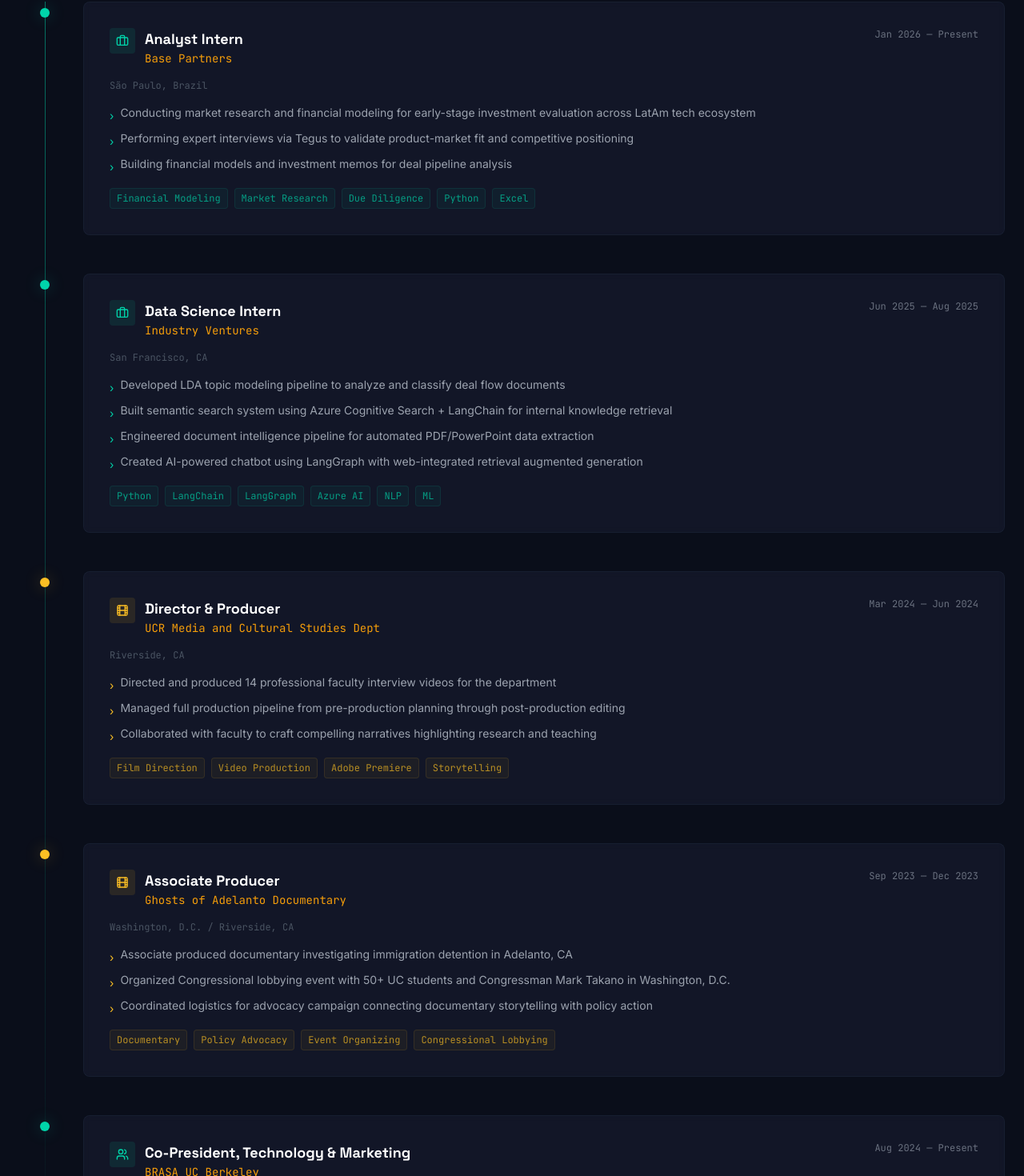
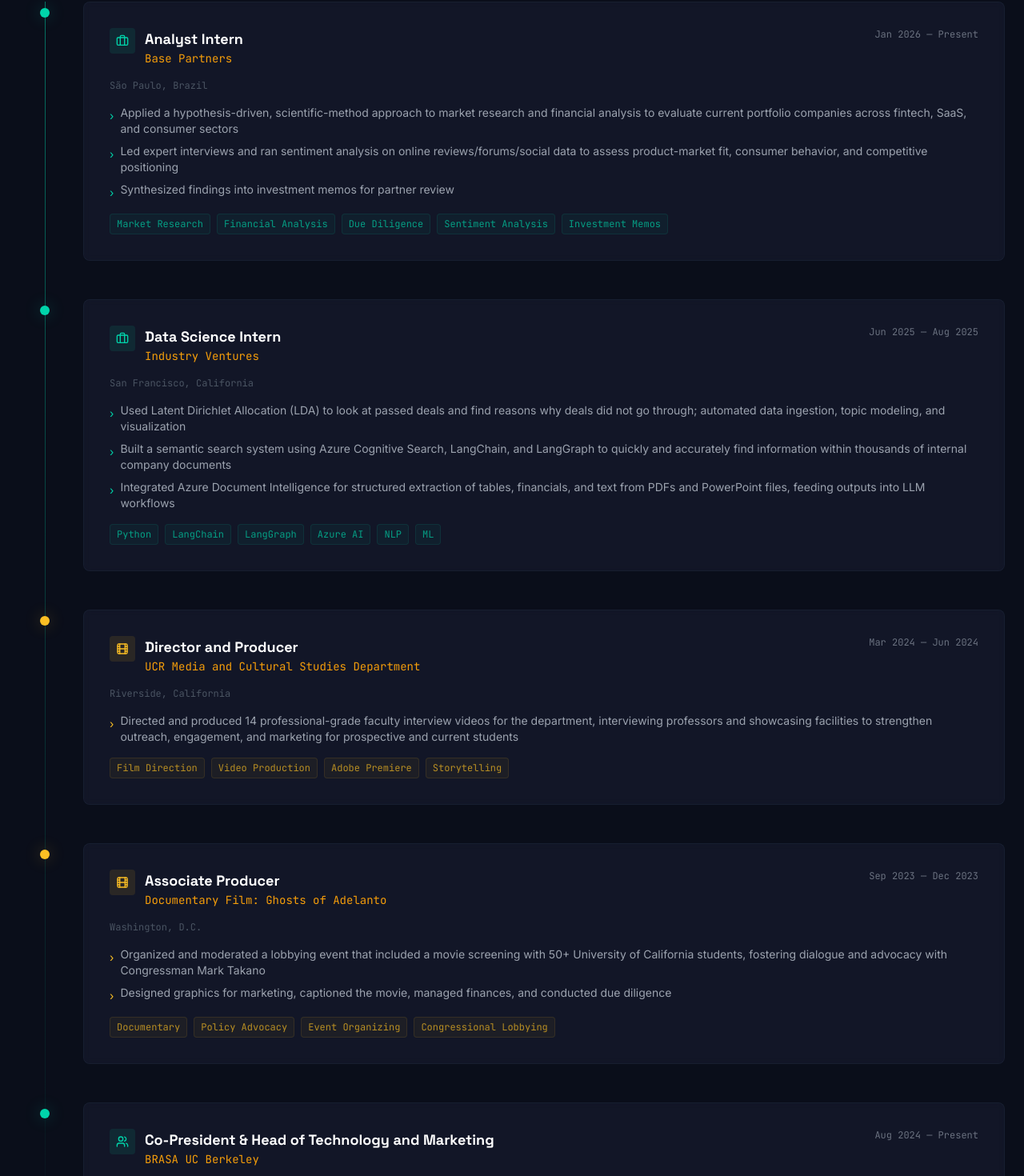
Before and after one commit to LuizFelipeBarbosa/portfolio-website, a Next.js app: page / in a window 1280 px wide. Shown: the part 2426-3896 px from the top of the page at 80% size. Built offline with nearby package versions, Linux system fonts and the light colour scheme.

Commit message:
content: update website with accurate resume data

```diff
--- a/components/About.jsx
+++ b/components/About.jsx
@@ -227,9 +227,8 @@
               </div>
               <div className="space-y-2">
                 {[
-                  "Dean's Honors List \u2014 UC Berkeley (2024\u20132025)",
-                  "Dean's Honors List \u2014 UC Riverside (2023\u20132024)",
-                  'UK Mathematics Trust \u2014 Senior Gold (2021)',
+                  "Dean's Honors List — UC Berkeley: Fall 2024",
+                  "Dean's Honors List — UC Riverside: Winter 2023/24, Spring 2023/24, Fall 2023",
                 ].map((award, i) => (
                   <div
                     key={i}
--- a/components/Contact.jsx
+++ b/components/Contact.jsx
@@ -20,8 +20,8 @@
   {
     icon: Mail,
     label: 'Email',
-    href: 'mailto:luizfbarbosa@berkeley.edu',
-    handle: 'luizfbarbosa@berkeley.edu',
+    href: 'mailto:lfpmb1@icloud.com',
+    handle: 'lfpmb1@icloud.com',
   },
 ]
 
--- a/components/Experience.jsx
+++ b/components/Experience.jsx
@@ -9,70 +9,66 @@
     type: 'work',
     title: 'Analyst Intern',
     company: 'Base Partners',
-    location: 'S\u00E3o Paulo, Brazil',
-    period: 'Jan 2026 \u2014 Present',
+    location: 'São Paulo, Brazil',
+    period: 'Jan 2026 — Present',
     description: [
-      'Conducting market research and financial modeling for early-stage investment evaluation across LatAm tech ecosystem',
-      'Performing expert interviews via Tegus to validate product-market fit and competitive positioning',
-      'Building financial models and investment memos for deal pipeline analysis',
+      'Applied a hypothesis-driven, scientific-method approach to market research and financial analysis to evaluate current portfolio companies across fintech, SaaS, and consumer sectors',
+      'Led expert interviews and ran sentiment analysis on online reviews/forums/social data to assess product-market fit, consumer behavior, and competitive positioning',
+      'Synthesized findings into investment memos for partner review',
     ],
     tags: [
-      'Financial Modeling',
       'Market Research',
+      'Financial Analysis',
       'Due Diligence',
-      'Python',
-      'Excel',
+      'Sentiment Analysis',
+      'Investment Memos',
     ],
   },
   {
     type: 'work',
     title: 'Data Science Intern',
     company: 'Industry Ventures',
-    location: 'San Francisco, CA',
-    period: 'Jun 2025 \u2014 Aug 2025',
+    location: 'San Francisco, California',
+    period: 'Jun 2025 — Aug 2025',
     description: [
-      'Developed LDA topic modeling pipeline to analyze and classify deal flow documents',
-      'Built semantic search system using Azure Cognitive Search + LangChain for internal knowledge retrieval',
-      'Engineered document intelligence pipeline for automated PDF/PowerPoint data extraction',
-      'Created AI-powered chatbot using LangGraph with web-integrated retrieval augmented generation',
+      'Used Latent Dirichlet Allocation (LDA) to look at passed deals and find reasons why deals did not go through; automated data ingestion, topic modeling, and visualization',
+      'Built a semantic search system using Azure Cognitive Search, LangChain, and LangGraph to quickly and accurately find information within thousands of internal company documents',
+      'Integrated Azure Document Intelligence for structured extraction of tables, financials, and text from PDFs and PowerPoint files, feeding outputs into LLM workflows',
     ],
     tags: ['Python', 'LangChain', 'LangGraph', 'Azure AI', 'NLP', 'ML'],
   },
   {
     type: 'media',
-    title: 'Director & Producer',
-    company: 'UCR Media and Cultural Studies Dept',
-    location: 'Riverside, CA',
-    period: 'Mar 2024 \u2014 Jun 2024',
+    title: 'Director and Producer',
+    company: 'UCR Media and Cultural Studies Department',
+    location: 'Riverside, California',
+    period: 'Mar 2024 — Jun 2024',
     description: [
-      'Directed and produced 14 professional faculty interview videos for the department',
-      'Managed full production pipeline from pre-production planning through post-production editing',
-      'Collaborated with faculty to craft compelling narratives highlighting research and teaching',
+      'Directed and produced 14 professional-grade faculty interview videos for the department, interviewing professors and showcasing facilities to strengthen outreach, engagement, and marketing for prospective and current students',
     ],
     tags: ['Film Direction', 'Video Production', 'Adobe Premiere', 'Storytelling'],
   },
   {
     type: 'media',
     title: 'Associate Producer',
-    company: 'Ghosts of Adelanto Documentary',
-    location: 'Washington, D.C. / Riverside, CA',
-    period: 'Sep 2023 \u2014 Dec 2023',
+    company: 'Documentary Film: Ghosts of Adelanto',
+    location: 'Washington, D.C.',
+    period: 'Sep 2023 — Dec 2023',
     description: [
-      'Associate produced documentary investigating immigration detention in Adelanto, CA',
-      'Organized Congressional lobbying event with 50+ UC students and Congressman Mark Takano in Washington, D.C.',
-      'Coordinated logistics for advocacy campaign connecting documentary storytelling with policy action',
+      'Organized and moderated a lobbying event that included a movie screening with 50+ University of California students, fostering dialogue and advocacy with Congressman Mark Takano',
+      'Designed graphics for marketing, captioned the movie, managed finances, and conducted due diligence',
     ],
     tags: ['Documentary', 'Policy Advocacy', 'Event Organizing', 'Congressional Lobbying'],
   },
   {
     type: 'leadership',
-    title: 'Co-President, Technology & Marketing',
+    title: 'Co-President & Head of Technology and Marketing',
     company: 'BRASA UC Berkeley',
-    location: 'Berkeley, CA',
-    period: 'Aug 2024 \u2014 Present',
+    location: 'Berkeley, California',
+    period: 'Aug 2024 — Present',
     description: [
-      'Leading technology infrastructure and marketing strategy for Brazilian Students Association',
-      'Designed and maintained organization website, creating marketing materials for events and outreach',
+      'Lead strategy and operations for a 15-member Brazilian student organization, driving community growth and campus presence',
+      'Oversaw marketing, technology, and digital infrastructure, including launching and maintaining the club website and managing all event promotion channels',
     ],
     tags: ['Leadership', 'React', 'Marketing', 'Web Development'],
   },
```
